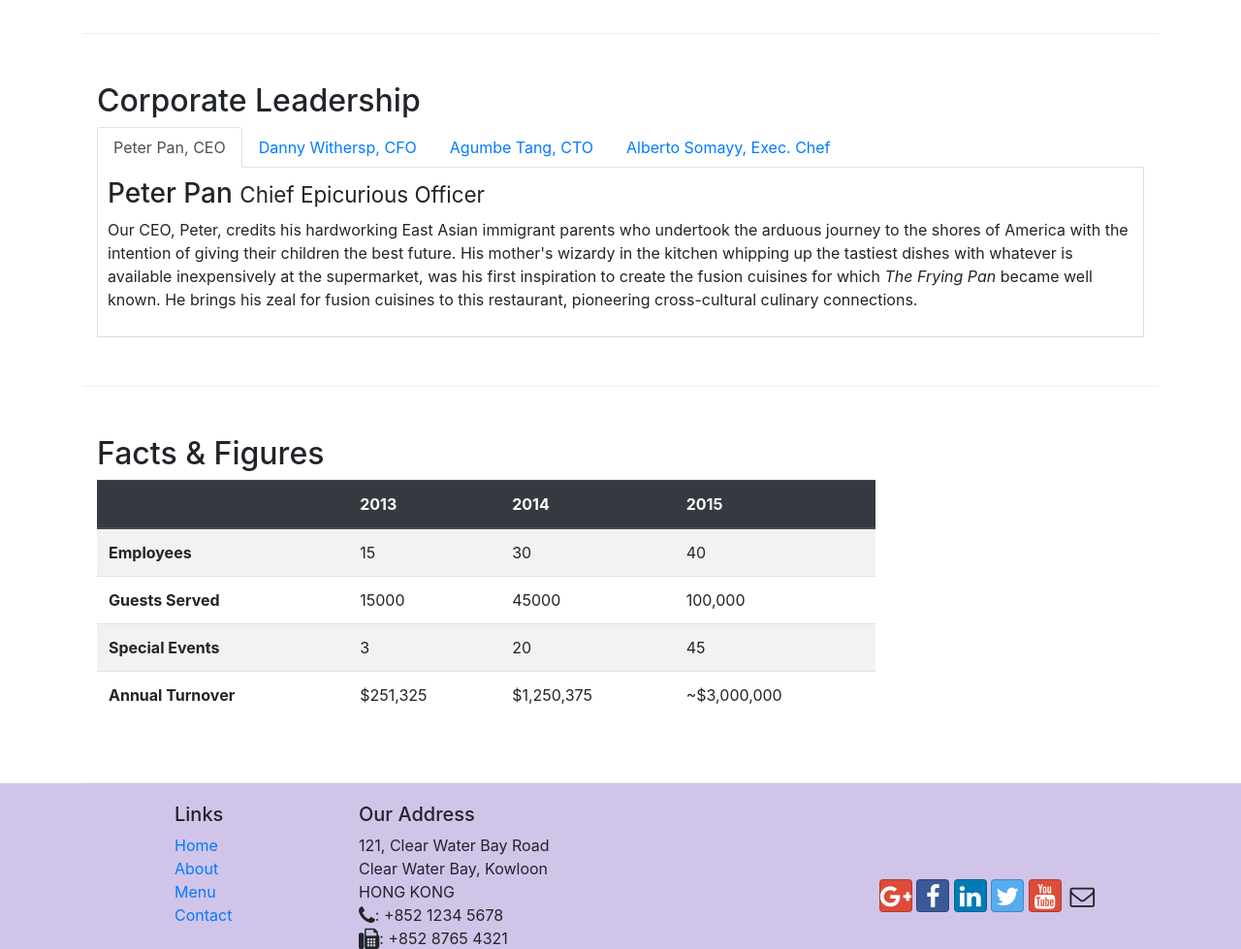
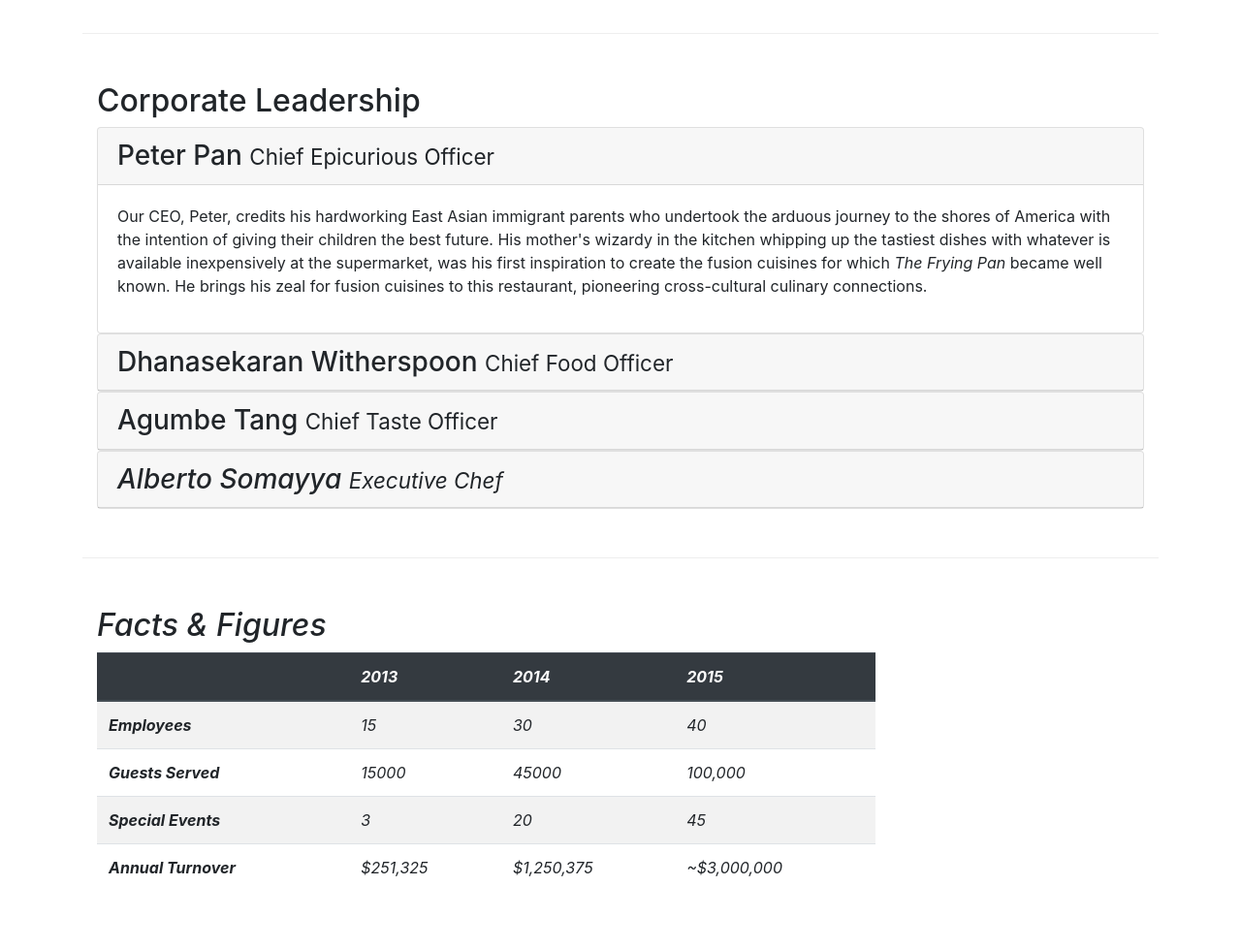
Before and after one commit to socopoko/confusion-bootstrap, a website: page aboutus.html in a window 1280 px wide. Shown: the part 920-1899 px from the top of the page at 97% size. Drawn offline with nearby package versions, Linux system fonts and the light colour scheme.

Commit message:
accordian

```diff
--- a/aboutus.html
+++ b/aboutus.html
@@ -106,40 +106,78 @@
             <div class="col-12">
                 <h2>Corporate Leadership</h2>
 
-                <ul class="nav nav-tabs">
-                    <li class="nav-item">
-                        <a href="#peter" class="nav-link active" role="tab" data-toggle="tab">Peter Pan, CEO</a>
-                    </li>
-                    <li class="nav-item">
-                        <a href="#danny" class="nav-link " role="tab" data-toggle="tab">Danny Withersp, CFO</a>
-                    </li>
-                    <li class="nav-item">
-                        <a href="#agumbe" class="nav-link" role="tab" data-toggle="tab">Agumbe Tang, CTO</a>
-                    </li>
-                    <li class="nav-item">
-                        <a href="#alberto" class="nav-link" role="tab" data-toggle="tab">Alberto Somayy, Exec. Chef</a>
-                    </li>
-                </ul>
-                <div class="tab-content">
-                    <div role="tabpanel" class="tab-pane fade show active" id="peter">
-                        <h3>Peter Pan <small>Chief Epicurious Officer</small></h3>
-                        <p class="d-none d-sm-block">Our CEO, Peter, credits his hardworking East Asian immigrant parents who undertook the
-                            arduous journey to the shores of America with the intention of giving their children the best future. His mother's
-                            wizardy in the kitchen whipping up the tastiest dishes with whatever is available inexpensively at the supermarket,
-                            was his first inspiration to create the fusion cuisines for which <em>The Frying Pan</em> became well known. He
-                            brings his zeal for fusion cuisines to this restaurant, pioneering cross-cultural culinary connections.</p>
+                <div id="accordion">
+                    <div class="card">
+                        <div class="card-header" role="tab" id="peterhead">
+                            <h3 class="mb-0">
+                                <a class="collapsed" data-toggle="collapse" data-target="#peter">
+                                    Peter Pan <small>Chief Epicurious Officer</small>
+                                </a>
+                            </h3>
+                        </div>
+                        <div class="collapse show" id="peter" data-parent="#accordion">
+                            <div class="card-body">
+                                <p class="d-none d-sm-block">Our CEO, Peter, credits his hardworking East Asian immigrant parents who undertook the
+                                arduous journey to the shores of America with the intention of giving their children the best future. His
+                                mother's
+                                wizardy in the kitchen whipping up the tastiest dishes with whatever is available inexpensively at the
+                                supermarket,
+                                was his first inspiration to create the fusion cuisines for which <em>The Frying Pan</em> became well known. He
+                                brings his zeal for fusion cuisines to this restaurant, pioneering cross-cultural culinary connections.</p>
+                            </div>
+                        </div>
                     </div>
-                    <div role="tabpanel" class="tab-pane fade" id="danny">
-                        <h3>Dhanasekaran Witherspoon <small>Chief Food Officer</small></h3>
-                        <p class="d-none d-sm-block">Our CFO, Danny, as he is affectionately referred to by his colleagues, comes from a long established family tradition in farming and produce. His experiences growing up on a farm in the Australian outback gave him great appreciation for varieties of food sources. As he puts it in his own words, <em>Everything that runs, wins, and everything that stays, pays!</em></p>
+
+                    <div class="card">
+                        <div class="card-header" role="tab" id="dannyhead">
+                            <h3 class="mb-0">
+                                <a class="collapsed" data-toggle="collapse" data-target="#danny">
+                                    Dhanasekaran Witherspoon <small>Chief Food Officer</small>
+                                </a>
+                            </h3>
+                        </div>
+                        <div class="collapse" id="danny" data-parent="#accordion">
+                            <div class="card-body">
+                                <p class="d-none d-sm-block">Our CFO, Danny, as he is affectionately referred to by his colleagues, comes from a long established family tradition in
+                                farming and produce. His experiences growing up on a farm in the Australian outback gave him great appreciation for
+                                varieties of food sources. As he puts it in his own words, <em>Everything that runs, wins, and everything that stays,
+                                    pays!</em></p>
+                            </div>
+                        </div>
                     </div>
-                    <div role="tabpanel" class="tab-pane fade" id="agumbe">
-                        <h3>Agumbe Tang <small>Chief Taste Officer</small></h3>
-                        <p class="d-none d-sm-block">Blessed with the most discerning gustatory sense, Agumbe, our CTO, personally ensures that every dish that we serve meets his exacting tastes. Our chefs dread the tongue lashing that ensues if their dish does not meet his exacting standards. He lives by his motto, <em>You click only if you survive my lick.</em></p>
+
+                    <div class="card">
+                        <div class="card-header" role="tab" id="agumbehead">
+                            <h3 class="mb-0">
+                                <a class="collapsed" data-toggle="collapse" data-target="#agumbe">
+                                    Agumbe Tang <small>Chief Taste Officer</small>
+                                </a>
+                            </h3>
+                        </div>
+                        <div class="collapse" id="agumbe" data-parent="#accordion">
+                            <div class="card-body">
+                                <p class="d-none d-sm-block">Blessed with the most discerning gustatory sense, Agumbe, our CTO, personally ensures that every dish that we serve
+                                meets his exacting tastes. Our chefs dread the tongue lashing that ensues if their dish does not meet his exacting
+                                standards. He lives by his motto, <em>You click only if you survive my lick.</p>
+                            </div>
+                        </div>
                     </div>
-                    <div role="tabpanel" class="tab-pane fade" id="alberto">
-                        <h3>Alberto Somayya <small>Executive Chef</small></h3>
-                        <p class="d-none d-sm-block">Award winning three-star Michelin chef with wide International experience having worked closely with whos-who in the culinary world, he specializes in creating mouthwatering Indo-Italian fusion experiences. He says, <em>Put together the cuisines from the two craziest cultures, and you get a winning hit! Amma Mia!</em></p>
+
+                    <div class="card">
+                        <div class="card-header" role="tab" id="albertohead">
+                            <h3 class="mb-0">
+                                <a class="collapsed" data-toggle="collapse" data-target="#alberto">
+                                    Alberto Somayya <small>Executive Chef</small>
+                                </a>
+                            </h3>
+                        </div>
+                        <div class="collapse" id="alberto" data-parent="#accordion">
+                            <div class="card-body">
+                                <p class="d-none d-sm-block">Award winning three-star Michelin chef with wide International experience having worked closely with whos-who in the
+                                culinary world, he specializes in creating mouthwatering Indo-Italian fusion experiences. He says, <em>Put together the
+                                    cuisines from the two craziest cultures, and you get a winning hit! Amma Mia!</em></p>
+                            </div>
+                        </div>
                     </div>
                 </div>
             </div>
```
